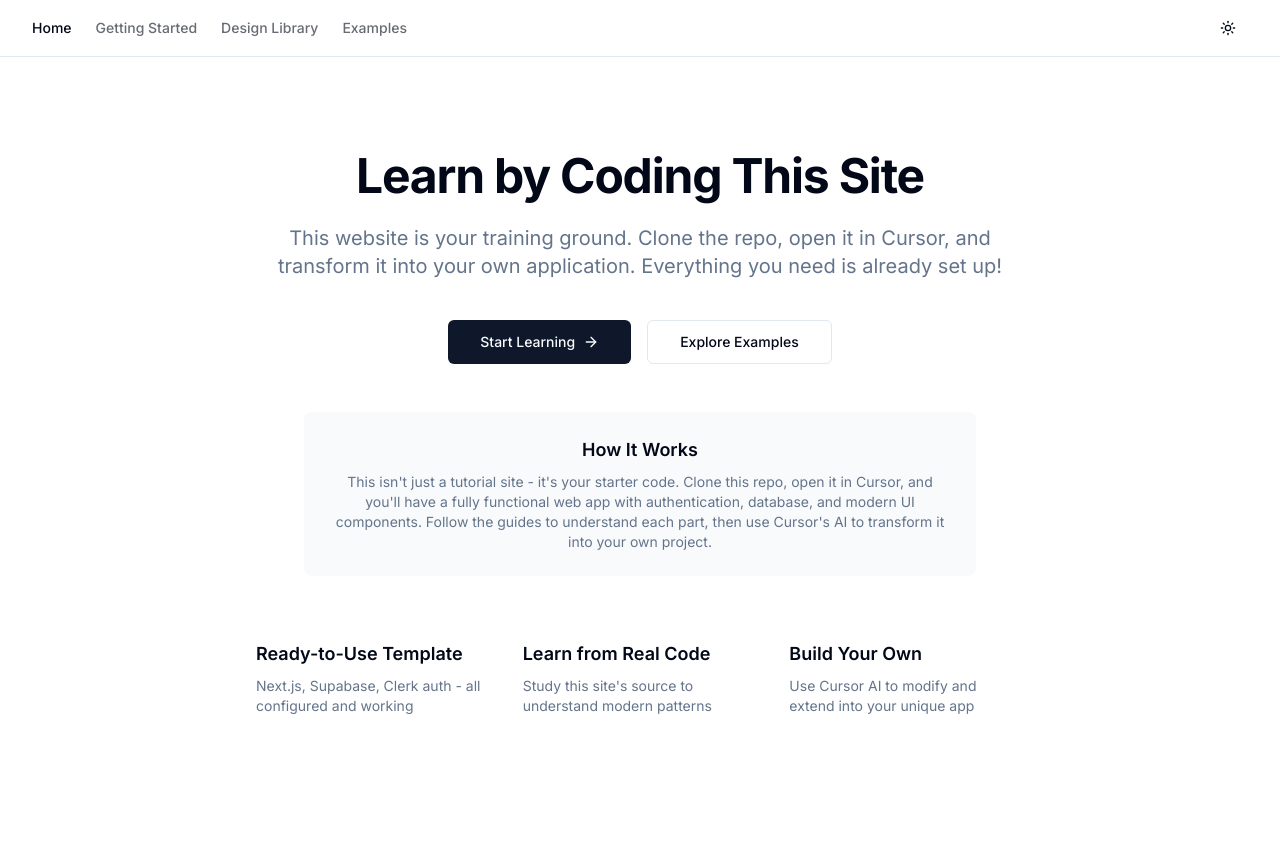
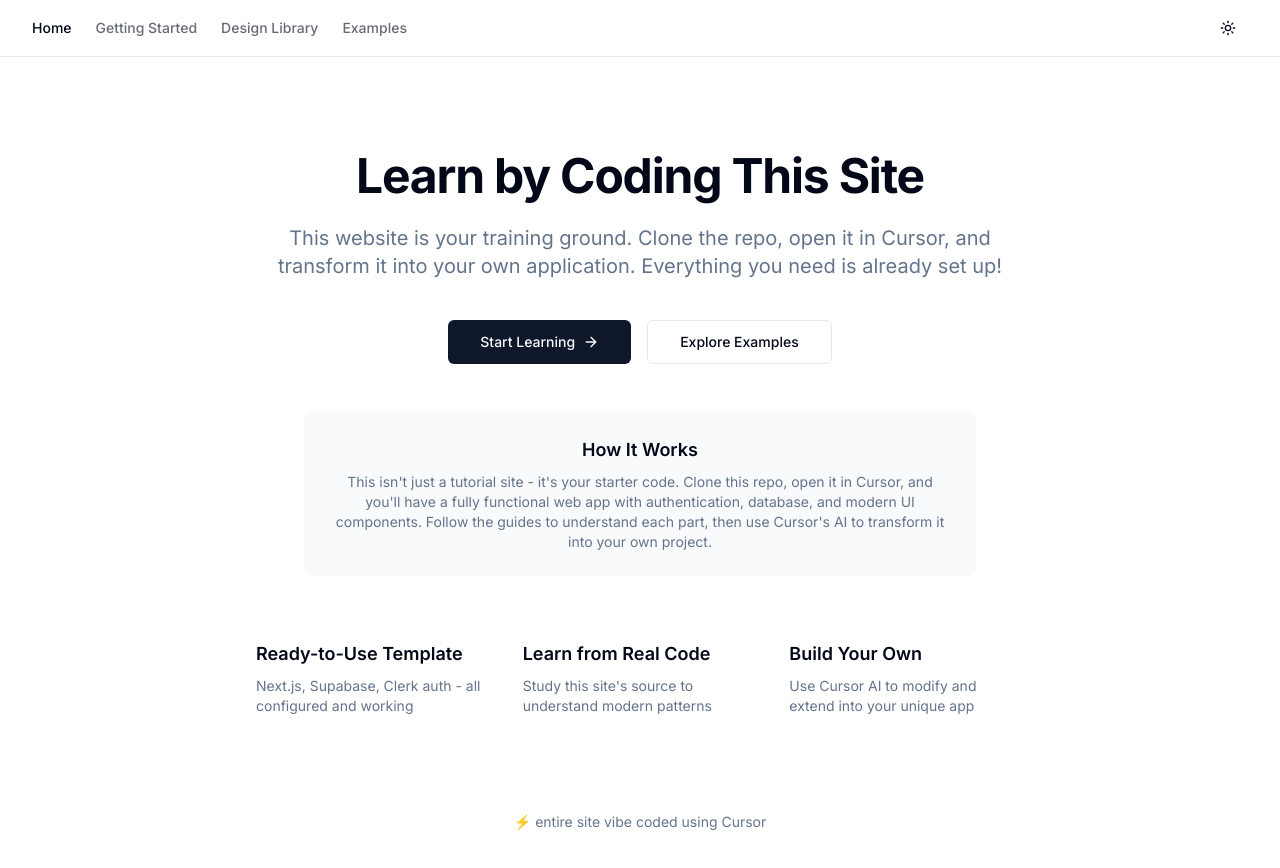
Before and after one commit to aibuildersmx/website, a Next.js app in the folder apps/web/: page / in a window 1280 px wide. Shown: the top 868 px of the page. Built offline with nearby package versions, Linux system fonts and the light colour scheme.

Commit message:
copy change

```diff
--- a/apps/web/src/app/page.tsx
+++ b/apps/web/src/app/page.tsx
@@ -57,6 +57,11 @@ export default function Home() {
             </p>
           </div>
         </div>
+        <div className="mt-24 mb-8 text-center">
+          <p className="text-sm text-muted-foreground">
+            ⚡ entire site vibe coded using Cursor
+          </p>
+        </div>
       </div>
     </main>
   );
```
